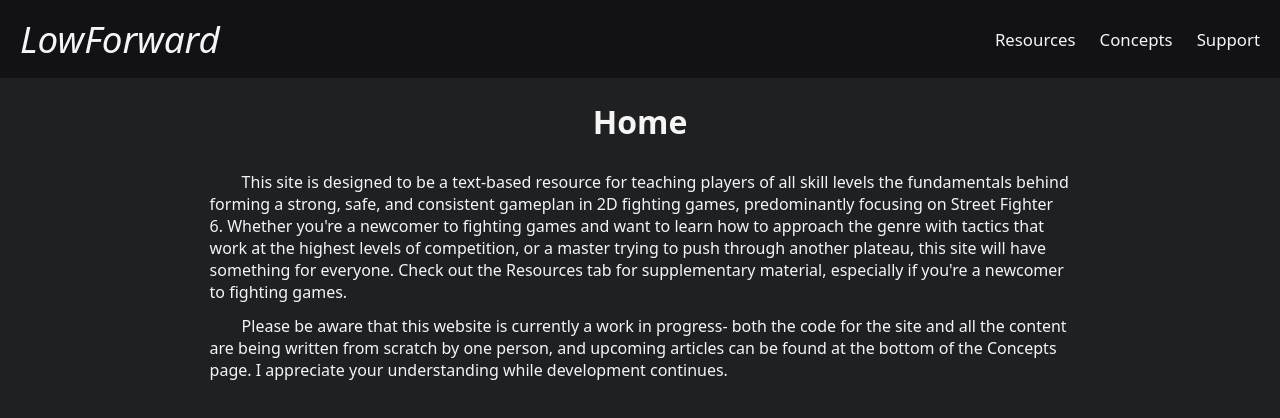
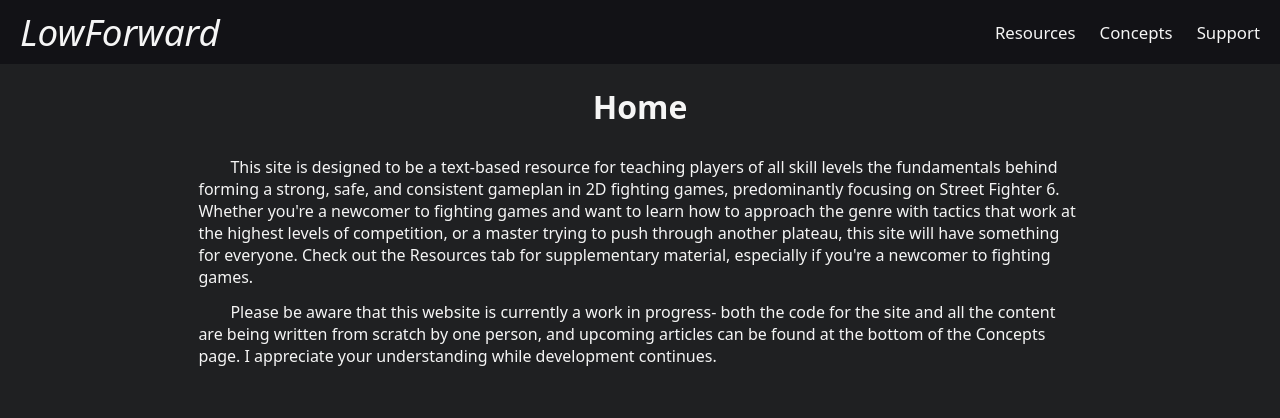
Before and after one commit to TruffleHogDev/LowForward, a React (Vite) app in the folder fg-site/lowforward_main/: page / in a window 1280 px wide. Shown: the top 418 px of the page. Built offline with nearby package versions, Linux system fonts and the light colour scheme.

Commit message:
navbar css

```diff
--- a/fg-site/lowforward_main/src/App.css
+++ b/fg-site/lowforward_main/src/App.css
@@ -12,7 +12,7 @@ body {
 /*-----Navbar styles----- */
 
 .container {
- margin: 1rem;
+ margin: auto;
  text-align: center;
 }
 
@@ -25,7 +25,7 @@ body {
   align-items: stretch;
   gap: 2rem;
   padding: 0 1rem;
-  height: 4.9rem;
+  height: 4rem;
   font-size: 1.05rem;
   margin-left: 2rem;
   margin-right: 1.7rem;
```
